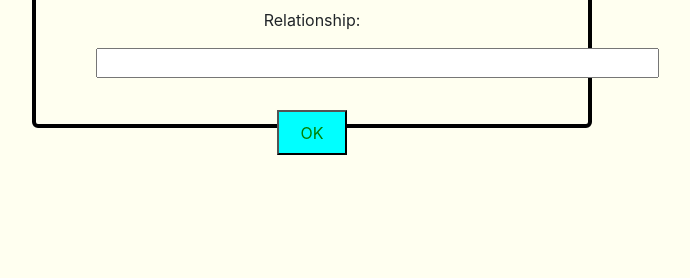
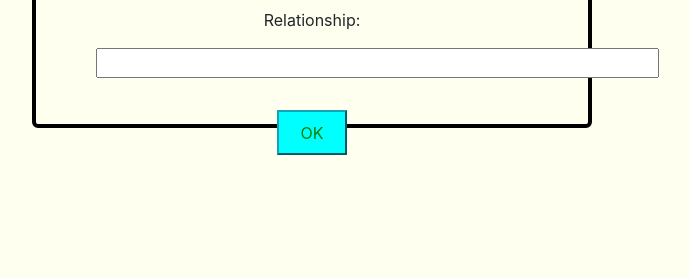
Before and after one commit to PureddyLavanya/phonebook_flask, a Flask app: template templates/view_cnt.html in a window 1280 px wide. Shown: the part 522-800 px from the top of the page, without its empty margins (328-1018 px from the left). Run offline with Flask 2, Linux system fonts and the light colour scheme; the template is opened without the code that fills it, so the values that code supplies are empty.

Commit message:
updating view_cnt.html

```diff
--- a/templates/view_cnt.html
+++ b/templates/view_cnt.html
@@ -20,7 +20,7 @@
         Email:<input class="text-center" type="email" name="eml" placeholder="Enter email here" size="50" value="{{ req_cnt[4]}}" readonly><br>
         Address:<input class="text-center" type="text" name="addr" maxlength="120" size="50" value="{{ req_cnt[5] }}" readonly><br>
         Relationship:<input class="text-center" type="text" name="rel" maxlength="15" size="50" value="{{ req_cnt[6] }}" readonly><br>
-        <input class="text-center" type="submit" value="OK" id="btn">
+        <input class="text-center btn-info" type="submit" value="OK" id="btn">
     </form>
 </body>
 </html>
```
